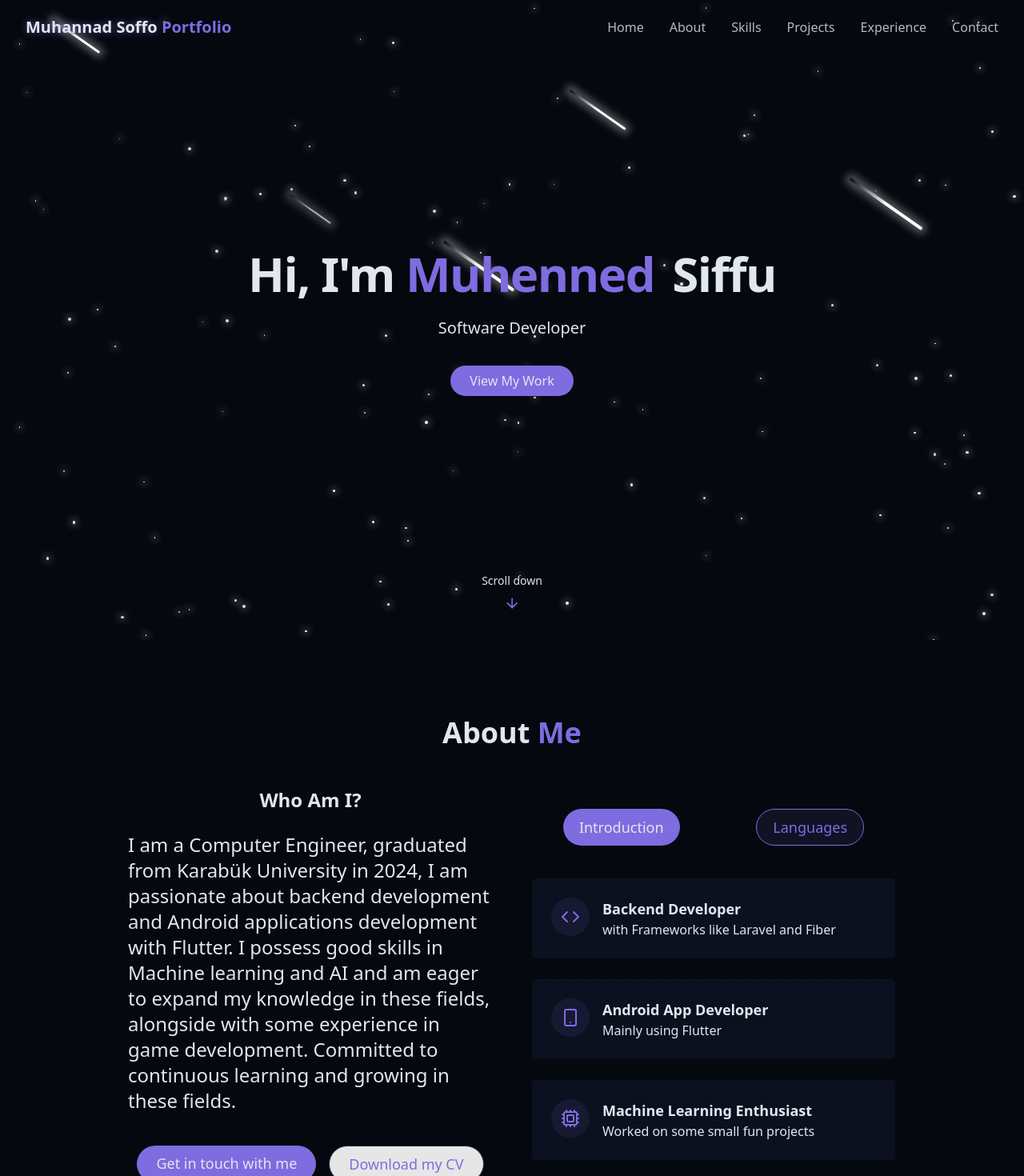
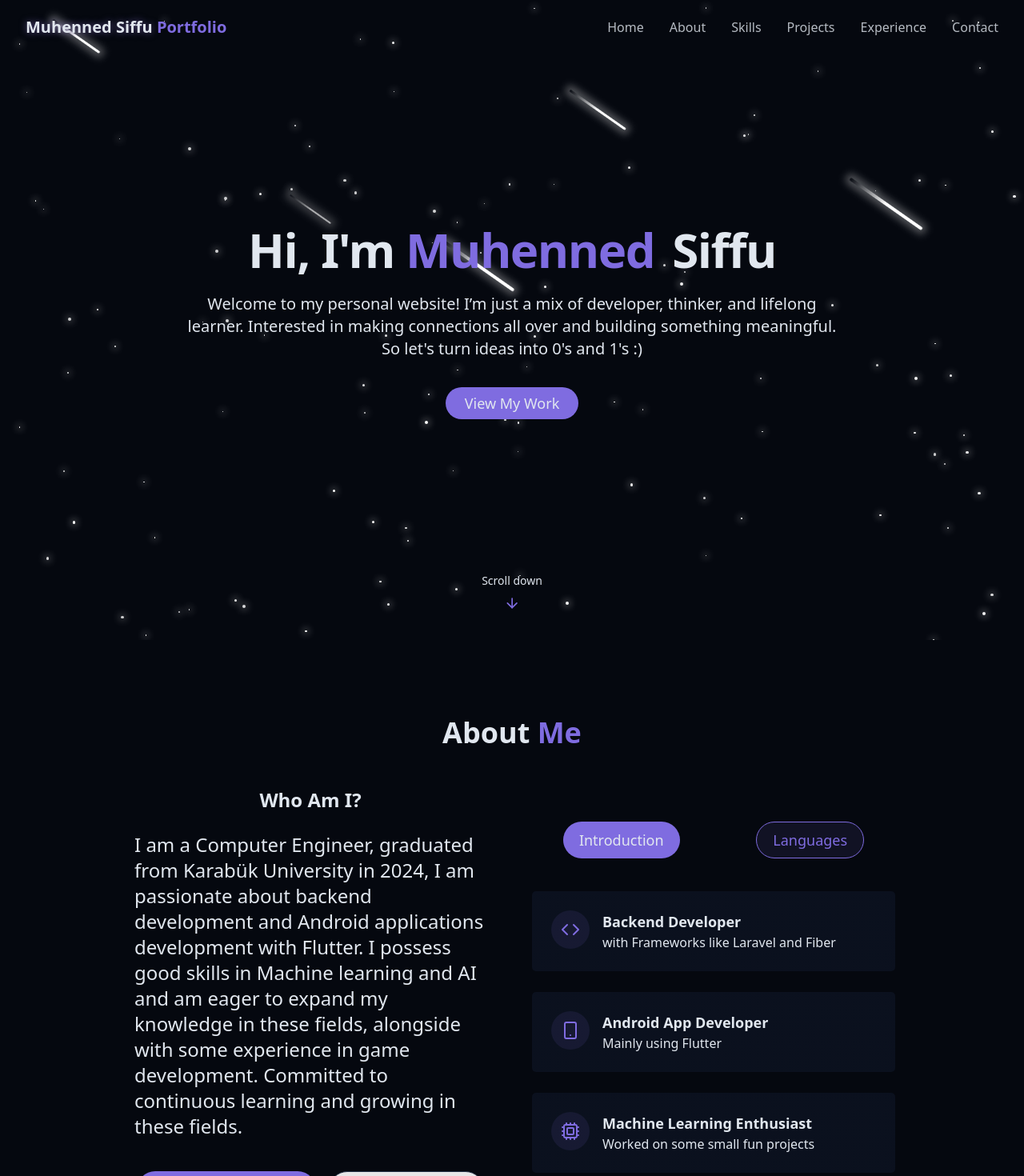
Before and after one commit to muhanadsoffo/Portfolio, a React (Vite) app: page / in a window 1280 px wide. Shown: the top 1470 px of the page at 80% size. Built offline with nearby package versions, Linux system fonts and the light colour scheme.

Commit message:
adding animations all over the project and fixing texts

```diff
--- a/package.json
+++ b/package.json
@@ -14,6 +14,7 @@
     "@tailwindcss/vite": "^4.1.11",
     "class-variance-authority": "^0.7.1",
     "clsx": "^2.1.1",
+    "framer-motion": "^12.23.12",
     "lucide-react": "^0.539.0",
     "react": "^19.1.1",
     "react-dom": "^19.1.1",
--- a/src/components/AboutMeSection.jsx
+++ b/src/components/AboutMeSection.jsx
@@ -1,7 +1,8 @@
 import {useState} from "react";
 import {cn} from "@/lib/utils.js";
 import { Code, Globe, Smartphone, Cpu } from "lucide-react";
-
+import {motion} from "framer-motion";
+import {fadeIn, fadeUp, slideInRight, staggerContainer, zoomIn} from "@/lib/animation.js";
 const aboutMe = [
     { name: "Arabic", info: "Native", category: "Languages", icon: <Globe className="text-primary"/> },
     { name: "English", info: "Full Professional", category: "Languages", icon: <Globe className="text-primary"/> },
@@ -23,17 +24,17 @@ export const AboutMeSection = () => {
         <section id="about" className="py-24 px-4 relative">
             {" "}
             <div className="container mx-auto max-w-5xl">
-                <h2 className=" text-3xl md:text-4xl font-bold mb-12 text-center">
+                <motion.h2 variants={fadeIn} initial="hidden" whileInView="show" viewport={{once: true, amount: 0.3}} className=" text-3xl md:text-4xl font-bold mb-12 text-center">
                     About <span className="text-primary"> Me</span>
-                </h2>
+                </motion.h2>
                 <div className=" grid grid-cols-1 md:grid-cols-2 gap-12 items-center">
-                    <div className=" space-y-6 ">
+                    <motion.div variants={fadeUp} initial="hidden" whileInView="show" viewport={{once: true, amount: 0.2}} className=" space-y-6 ">
                         <h3 className="text-2xl font-semibold ">
                             Who Am I?
 
 
                         </h3>
-                        <p className="text-muted-foreground text-start text-2xl ">
+                        <p className="text-muted-foreground text-start text-2xl px-2">
                             I am a Computer Engineer, graduated from Karabük University in 2024,
                             I am passionate about backend development and Android applications development with Flutter.
                             I possess good skills in Machine learning and AI and am eager to expand my knowledge in these fields,
@@ -46,29 +47,46 @@ export const AboutMeSection = () => {
                                 my CV
                             </a>
                         </div>
-                    </div>
+                    </motion.div>
                     <div className=" grid grid-cols-1  gap-6">
                         <div className="flex flex-wrap  mb-4 gap-4 justify-around">
                             {categories.map((category,key)=>(
-                                <button key={key} onClick={() =>setActiveCategory(category)} className={cn("px-5 py-2 rounded-full transition-colors duration-300 capitalize text-lg",
-                                    activeCategory===category ? "bg-primary text-primary-foreground" :"border border-primary text-primary hover: bg-primary/10 transition-colors duration-300" )}>{category}</button>
+                                <motion.button variants={zoomIn} initial="hidden" whileInView="show"  viewport={{once: true, amount: 0.2}} key={key} onClick={() =>setActiveCategory(category)} className={cn("px-5 py-2 rounded-full transition-colors duration-300 capitalize text-lg",
+                                    activeCategory===category ? "bg-primary text-primary-foreground" :"border border-primary text-primary hover: bg-primary/10 transition-colors duration-300" )}>
+                                    {category}
+                                </motion.button>
                             ))}
 
                         </div>
-                        {filteredAbout.map((item,key)=>(
-                            <div key={key} className="gradient-border p-6 card-hover">
-                                <div className="flex items-start gap-4">
-                                    <div className=" p-3 rounded-full bg-primary/10">
-                                        {item.icon}
+
+
+
+                        <motion.div
+                            key={activeCategory} // 👈 resets animation when category changes
+                            variants={staggerContainer}
+                            initial="hidden"
+                            whileInView="show" // 👈 animates on scroll
+                            viewport={{ once: true, amount: 0.2 }} // 👈 runs again if re-mounted
+                            className="space-y-6"
+                        >
+                            {filteredAbout.map((item) => (
+                                <motion.div
+                                    key={item.name}
+                                    variants={slideInRight}
+                                    className="gradient-border p-6 card-hover"
+                                >
+                                    <div className="flex items-start gap-4">
+                                        <div className="p-3 rounded-full bg-primary/10">{item.icon}</div>
+                                        <div className="text-left">
+                                            <h4 className="font-semibold text-lg">{item.name}</h4>
+                                            <p className="text-muted-foreground">{item.info}</p>
+                                        </div>
                                     </div>
-                                    <div className="text-left">
-                                        <h4 className="font-semibold text-lg">{item.name}</h4>
-                                        <p className="text-muted-foreground"> {item.info}</p>
+                                </motion.div>
+                            ))}
+                        </motion.div>
 
-                                    </div>
-                                </div>
-                            </div>
-                        ))}
+
 
 
                     </div>
--- a/src/components/ExperienceSection.jsx
+++ b/src/components/ExperienceSection.jsx
@@ -1,10 +1,12 @@
+import {motion} from "framer-motion";
+import {fadeIn} from "@/lib/animation.js";
 export const ExperienceSection = () => {
     return(
         <section id="experience" className="py-24 px-4 relative">
             <div>
-                <h2 className=" text-3xl md:text-4xl font-bold mb-12 text-center">
+                <motion.h2 variants={fadeIn} initial="hidden" whileInView="show" viewport={{once: true, amount: 0.3}} className=" text-3xl md:text-4xl font-bold mb-12 text-center">
                 My <span className="text-primary"> Experience</span>
-            </h2>
+            </motion.h2>
             </div>
         </section>
     )
--- a/src/components/HeroSection.jsx
+++ b/src/components/HeroSection.jsx
@@ -13,10 +13,11 @@ export const HeroSection = () => {
                         <span className=" text-gradient ml-2 opacity-0 animate-fade-in-delay-2">Siffu</span>
                     </h1>
                     <p className=" text-lg md:text-xl text-muted-foreground max-2-2xl mx-auto opacity-0 animate-fade-in-delay-3">
-                        Software Developer
+                        Welcome to my personal website! I’m just a mix of developer, thinker, and lifelong learner. Interested in making connections all over and building something meaningful.
+                        So let's turn ideas into 0's and 1's :)
                     </p>
                     <div className="pt-4 opacity-0 animate-fade-in-delay-4">
-                        <a href="#projects" className="cosmic-button">
+                        <a href="#projects" className="cosmic-button text-lg">
                             View My Work
                         </a>
                     </div>
--- a/src/components/Navbar.jsx
+++ b/src/components/Navbar.jsx
@@ -28,10 +28,10 @@ export const Navbar = () => {
             isScrolled ? "py-3 bg-background/80 backdrop-blur-md shadow-xs " : "py-5"
         )}>
             <div className="container flex items-center justify-between">
-                <a href="#hero" className=" text-xl font-bold text-primary flex items-center">
+                <a href="" className=" text-xl font-bold text-primary flex items-center">
                     <span className="relative z-10">
                         <span className="text-glow text-foreground">
-                            Muhannad Soffo
+                            Muhenned Siffu
                         </span> {" "}
                         Portfolio
                     </span>
--- /dev/null
+++ b/src/lib/animation.js
@@ -0,0 +1,29 @@
+
+export const fadeIn= {
+    hidden: {opacity: 0,scale:0.7},
+    show: {opacity: 1,scale:1,transition: {duration: 0.7}, },
+}
+
+export const fadeUp={
+    hidden: {opacity: 0, y:40},
+    show: {opacity:1 ,y:0,transition: {duration: 0.7,delay: 0.3 ,ease: "easeOut"}},
+}
+
+export const zoomIn={
+    hidden:{opacity:0, scale:0.8},
+    show:{opacity:1, scale:1,transition:{duration: 0.5} },
+}
+
+export const slideInRight={
+    hidden:{opacity:0,x:60},
+    show:{opacity:1,x:0, transition:{duration:0.5,ease: "easeOut"}}
+}
+
+export const slideInLeft={
+    hidden:{opacity:0,x:-60},
+    show:{opacity:1,x:0, transition:{duration:0.6,ease: "easeInOut"}}
+}
+export const staggerContainer={
+    hidden:{},
+    show:{transition: {staggerChildren:0.3}}
+}
```
Also changed, not shown: src/components/ContactSection.jsx (+13 -12 lines), src/components/ProjectsSection.jsx (+14 -8 lines), src/components/SkillsSection.jsx (+11 -10 lines), 1 other file (tests, documents, lock files or other folders).
